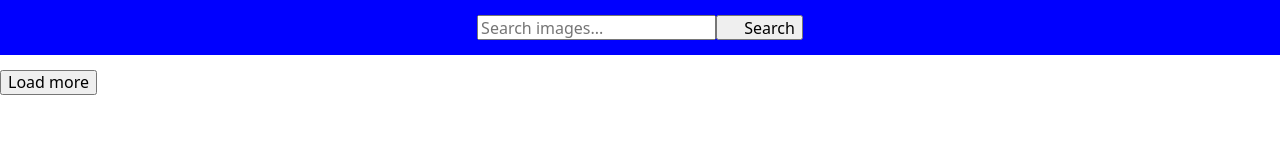
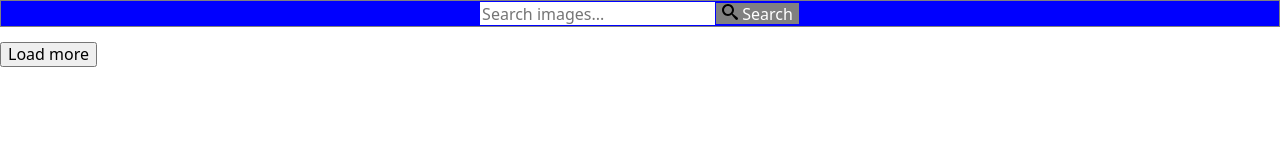
Before and after one commit to VadyaLegolas/goit-js-hw-11, a website built with Parcel: page src/index.html in a window 1280 px wide. Built offline with nearby package versions, Linux system fonts and the light colour scheme.

Commit message:
add search svg

```diff
--- a/src/index.html
+++ b/src/index.html
@@ -5,24 +5,25 @@
     <meta name="viewport" content="width=device-width, initial-scale=1.0" />
     <title>Homework 11</title>
     <link rel="stylesheet" href="./sass/index.scss" />
-    <script type="module" src="./index.js"></script>
+
   </head>
   <body>
     <form class="search-form" id="search-form">
       <input
         type="text"
         name="searchQuery"
+        class="js-input"
         autocomplete="off"
         placeholder="Search images..."
       />
-      <button type="submit" class="js-search">
-        <span>
+      <button type="submit" class="js-search-btn">
+
           <svg width="16px" height="16px" class="js-search__icon">
             <use
               class="js-search__search-icon"
-              href="./images/search-svgrepo-com.svg"
+              href="./images/symbol-defs.svg#icon-search"
             ></use></svg>
-          </span>
+
         <span
           class="spinner-border spinner-border-sm spinner is-hidden"
           role="status"
@@ -36,5 +37,6 @@
       <!-- Картки зображень -->
     </div>
     <button type="button" class="load-more">Load more</button>
+    <script type="module" src="./index.js"></script>
   </body>
 </html>
--- a/src/index.js
+++ b/src/index.js
@@ -12,7 +12,7 @@ import SearchBtn from './search-btn';
 
 const refs = getRefs();
 const photosApiService = new PhotosApiService();
-const searchBtn = new SearchBtn('.js-search');
+const searchBtn = new SearchBtn('.js-search-btn');
 
 refs.form.addEventListener('submit', onFormSubmit);
 refs.more.addEventListener('click', onLoadMore);
--- a/src/sass/_common.scss
+++ b/src/sass/_common.scss
@@ -35,6 +35,13 @@
   margin-bottom: 15px;
   display: flex;
   justify-content: center;
+  // flex-direction:row;
+
+  /* This bit draws the box around it */
+  border:1px solid grey;
+
+  /* I've used padding so you can see the edges of the elements. */
+  padding:1px;
 }
 
 button.is-hidden {
@@ -75,3 +82,34 @@ button > .spinner.is-hidden {
     transform: rotate(360deg);
   }
 }
+
+.js-search__search-icon {
+  fill: #000
+}
+
+
+
+
+.js-input {
+  /* Tell the input to use all the available space */
+  // flex-grow:2;
+  /* And hide the input's outline, so the form looks like the outline */
+  border:none;
+}
+
+/* remove the input focus blue box, it will be in the wrong place. */
+.js-input:focus {
+  outline: none;
+}
+
+/* Add the focus effect to the form so it contains the button */
+.search-form:focus-within {
+  outline: 1px solid blue
+}
+
+.js-search-btn {
+  /* Just a little styling to make it pretty */
+  border:1px solid blue;
+  background:grey;
+  color:white;
+}
```
Also changed, not shown: src/images/search.svg (added), src/images/symbol-defs.svg (added), src/sass/index.css, 2 other files.
